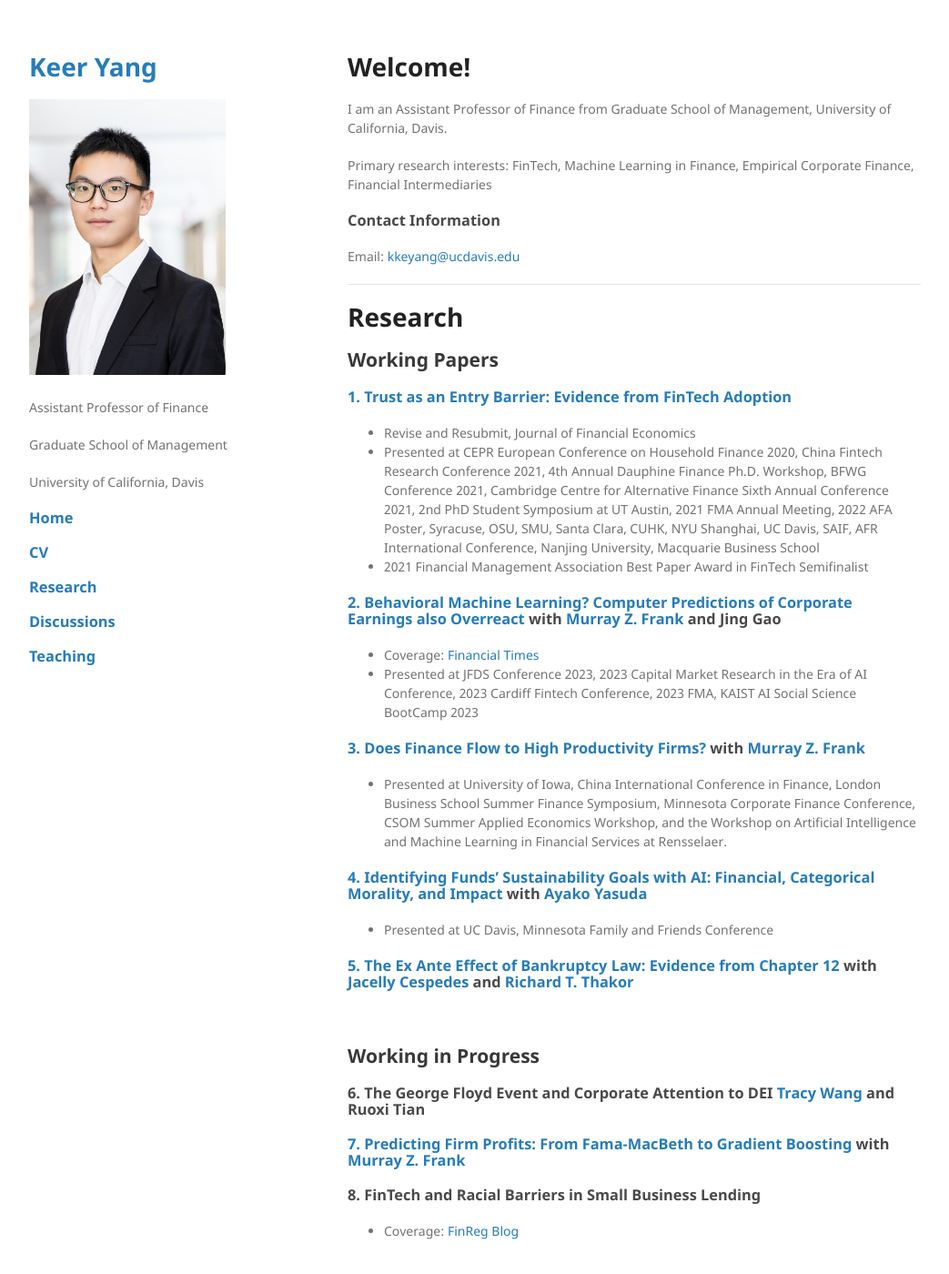
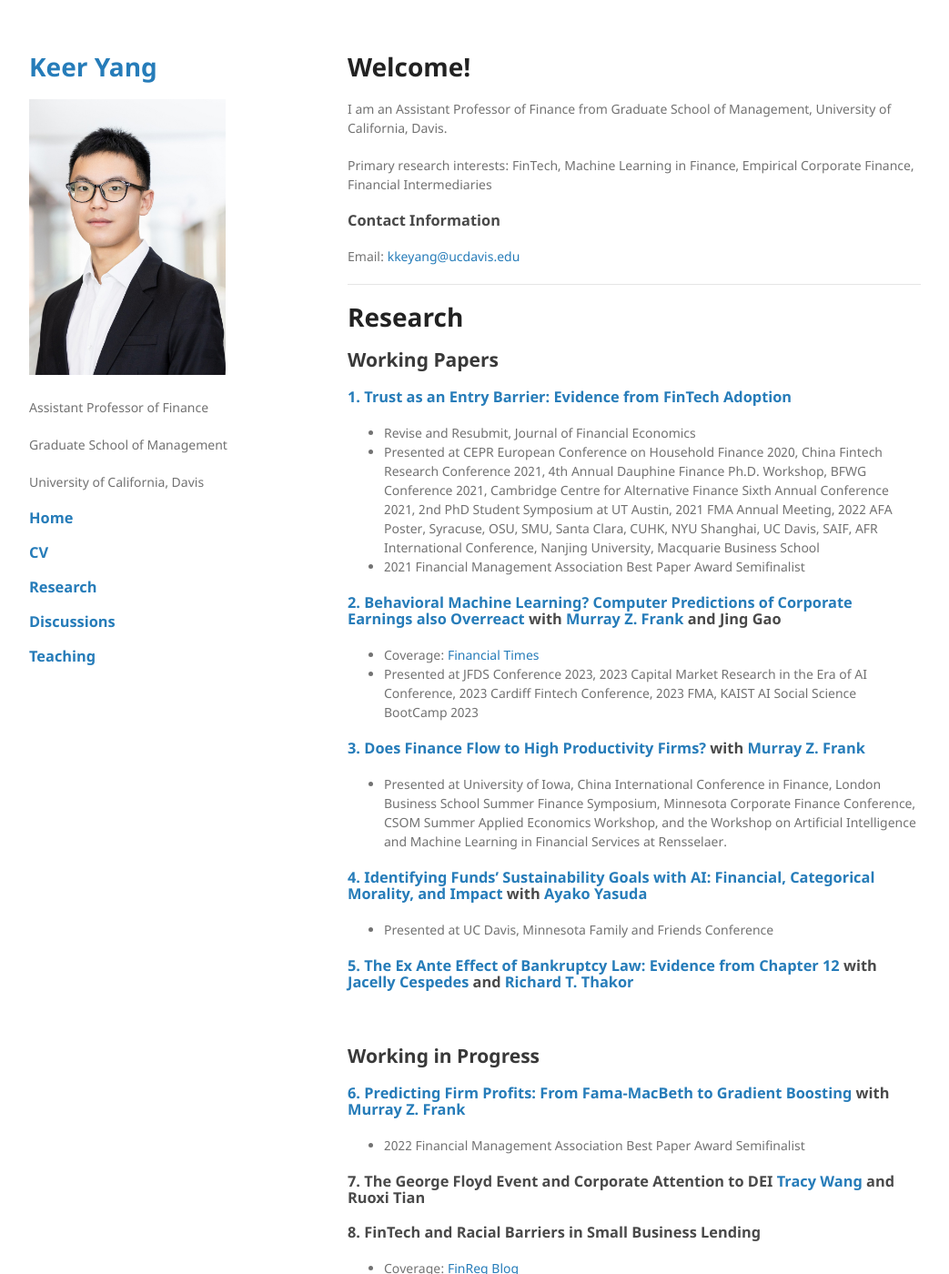
Before and after one commit to keeryang/keeryang.github.io, a Jekyll site: the page built from index.md, in a window 1280 px wide and 1400 px high. Shown: the whole window at 91% size, without its empty margins (118-1161 px from the left). Built offline with Jekyll 4.4.1, drawn with Linux system fonts in a browser that asks for light colours; the repository's description, which GitHub fills in, is left out; our own code applies the rules of GitHub Pages for plain Markdown files.

Commit message:
Update index.md

```diff
--- a/index.md
+++ b/index.md
@@ -24,7 +24,7 @@ Email: <kkeyang@ucdavis.edu>
 ### [1. Trust as an Entry Barrier: Evidence from FinTech Adoption](https://papers.ssrn.com/sol3/papers.cfm?abstract_id=3761468)
 *   Revise and Resubmit, Journal of Financial Economics
 *   Presented at CEPR European Conference on Household Finance 2020, China Fintech Research Conference 2021, 4th Annual Dauphine Finance Ph.D. Workshop, BFWG Conference 2021, Cambridge Centre for Alternative Finance Sixth Annual Conference 2021, 2nd PhD Student Symposium at UT Austin, 2021 FMA Annual Meeting, 2022 AFA Poster, Syracuse, OSU, SMU, Santa Clara, CUHK, NYU Shanghai, UC Davis, SAIF, AFR International Conference, Nanjing University, Macquarie Business School
-*   2021 Financial Management Association Best Paper Award in FinTech Semifinalist
+*   2021 Financial Management Association Best Paper Award Semifinalist
 
 ### [2. Behavioral Machine Learning? Computer Predictions of Corporate Earnings also Overreact]([https://papers.ssrn.com/sol3/papers.cfm?abstract_id=3919194](https://papers.ssrn.com/sol3/papers.cfm?abstract_id=4395903)) with [Murray Z. Frank](https://mzfrank.github.io/myweb/) and Jing Gao
 *   Coverage: [Financial Times](https://www.ft.com/content/fc193b67-7469-4de8-a129-edfcdf4143e0)
@@ -42,9 +42,12 @@ Email: <kkeyang@ucdavis.edu>
 <br />
 
 ## Working in Progress
-### 6. The George Floyd Event and Corporate Attention to DEI [Tracy Wang](https://tracyyuewang.wordpress.com/) and Ruoxi Tian
 
-### [7. Predicting Firm Profits: From Fama-MacBeth to Gradient Boosting](https://papers.ssrn.com/sol3/papers.cfm?abstract_id=3919194) with [Murray Z. Frank](https://mzfrank.github.io/myweb/)
+### [6. Predicting Firm Profits: From Fama-MacBeth to Gradient Boosting](https://papers.ssrn.com/sol3/papers.cfm?abstract_id=3919194) with [Murray Z. Frank](https://mzfrank.github.io/myweb/)
+*   2022 Financial Management Association Best Paper Award Semifinalist
+
+### 7. The George Floyd Event and Corporate Attention to DEI [Tracy Wang](https://tracyyuewang.wordpress.com/) and Ruoxi Tian
+
 
 ### 8. FinTech and Racial Barriers in Small Business Lending
 *   Coverage: [FinReg Blog](https://sites.law.duke.edu/thefinregblog/2022/03/16/fintech-and-racial-barriers-in-small-business-lending/)
```
